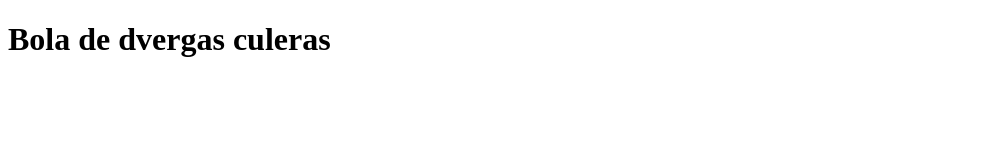
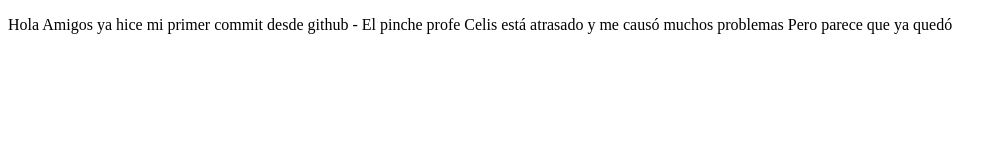
Before and after one commit to MarSernna/proyectoDemoCursoPrework, a plain HTML site: page index.html in a window 1280 px wide. Shown: the whole page, without its empty margins (0-1007 px from the left). Drawn offline with Linux system fonts and the light colour scheme.

Commit message:
cambios agregando un texto 2do seria

```diff
--- a/index.html
+++ b/index.html
@@ -7,8 +7,10 @@
     <title>Holbffgffgvv Mucddndo</title>
 </head>
 <body>
-    <h1>
-        Bola de dvergas culeras
-    </h1>
+    <p>
+        Hola Amigos ya hice mi primer commit desde github -
+        El pinche profe Celis está atrasado y me causó muchos problemas
+        Pero parece que ya quedó
+    </p>
 </body>
 </html>
```
